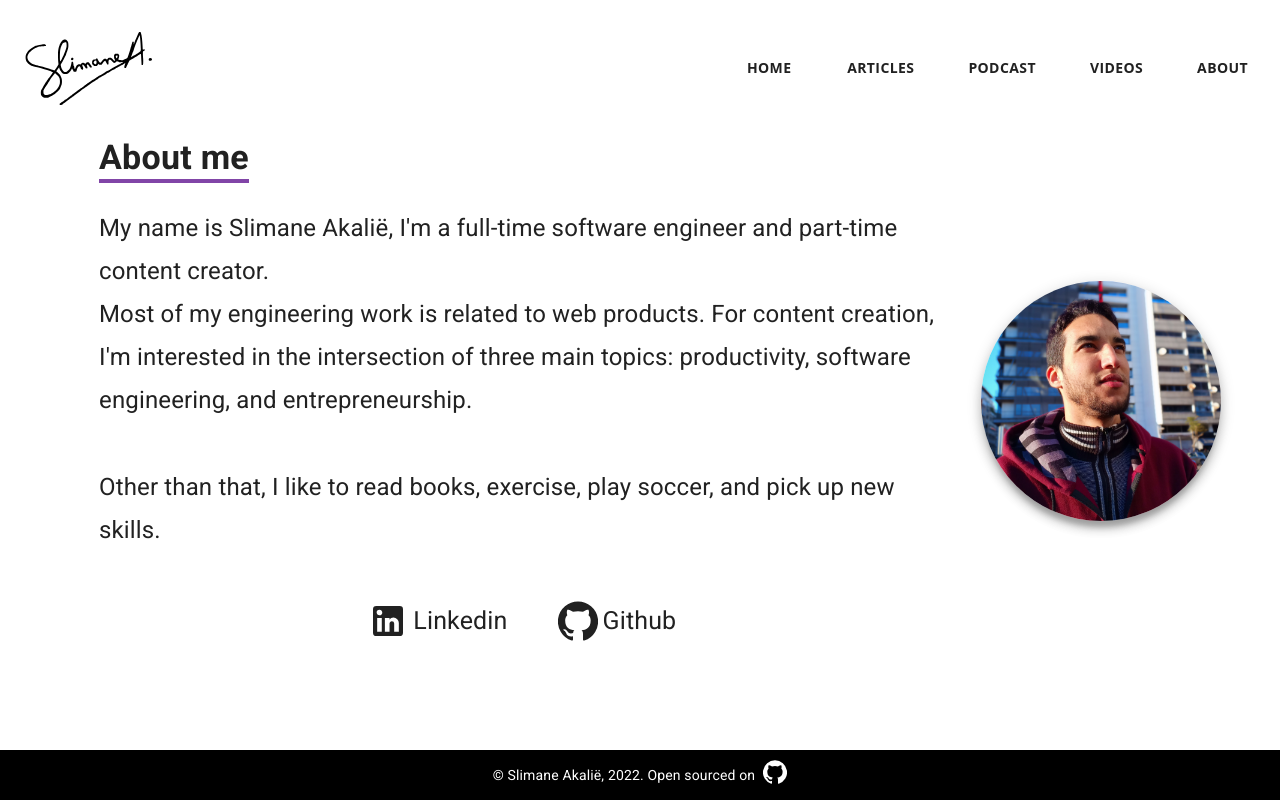
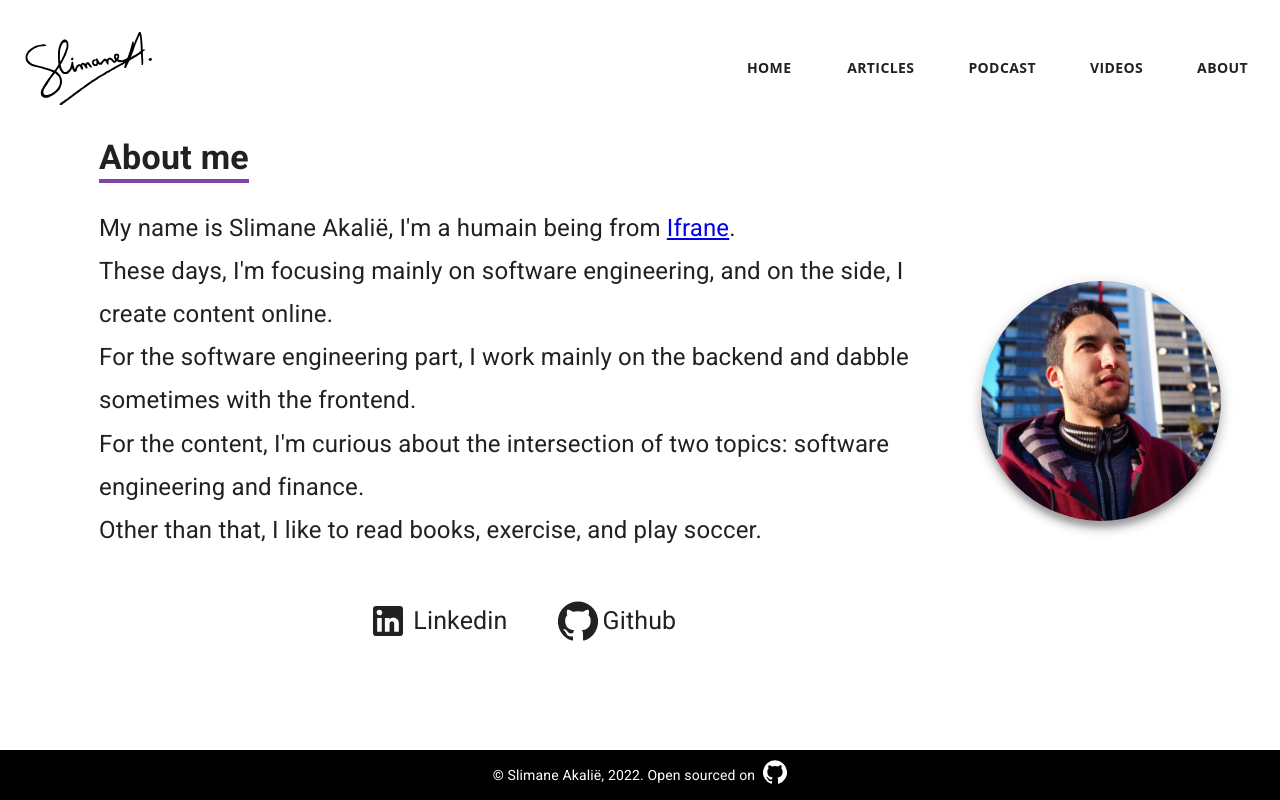
Before and after one commit to slimaneakalie/slimane.io, a Next.js app: page /about in a window 1280 px wide. Built offline with nearby package versions, Linux system fonts and the light colour scheme.

Commit message:
update the about page

```diff
--- a/pages/about.tsx
+++ b/pages/about.tsx
@@ -30,15 +30,16 @@ export default function About(): JSX.Element {
         <div className={classes.textContainer}>
           <MainTitle>About me</MainTitle>
           <p className={classes.text}>
-            My name is Slimane Akalië, I'm a full-time software engineer and
-            part-time content creator.
+            My name is Slimane Akalië, I'm a humain being from <a href="https://en.wikipedia.org/wiki/Ifrane" target="_blank">Ifrane</a>.
             <br />
-            Most of my engineering work is related to web products. For content
-            creation, I'm interested in the intersection of three main topics:
-            productivity, software engineering, and entrepreneurship. <br />
+            These days, I'm focusing mainly on software engineering, and on the side, I create content online.
             <br />
-            Other than that, I like to read books, exercise, play soccer, and
-            pick up new skills.
+            For the software engineering part, I work mainly on the backend and dabble sometimes with the frontend.
+            <br />
+            For the content, I'm curious about the intersection of two topics:
+            software engineering and finance.
+            <br />
+            Other than that, I like to read books, exercise, and play soccer.
           </p>
           <div className={classes.iconLinksContainer}>
             {iconLinks.map((iconLink) => (
```
Also changed, not shown: public/podcast.png, public/slimane.png.
